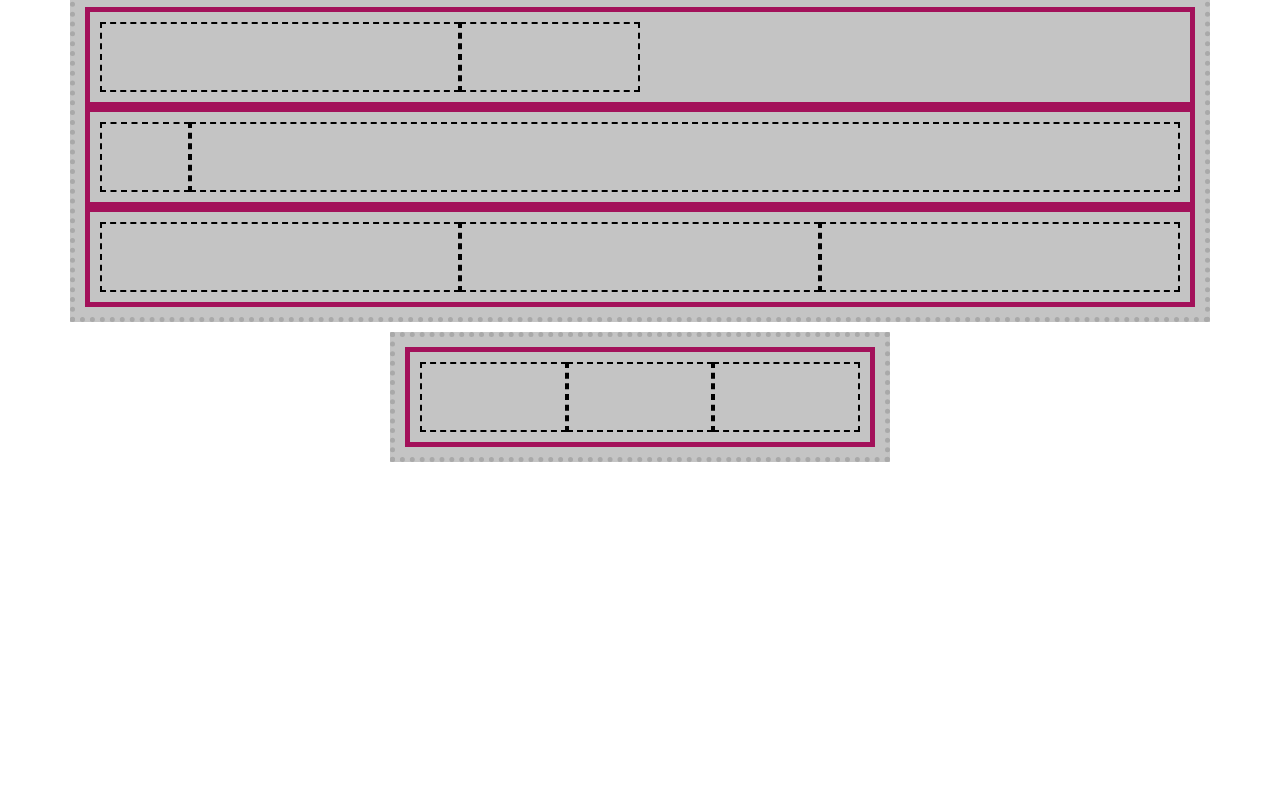
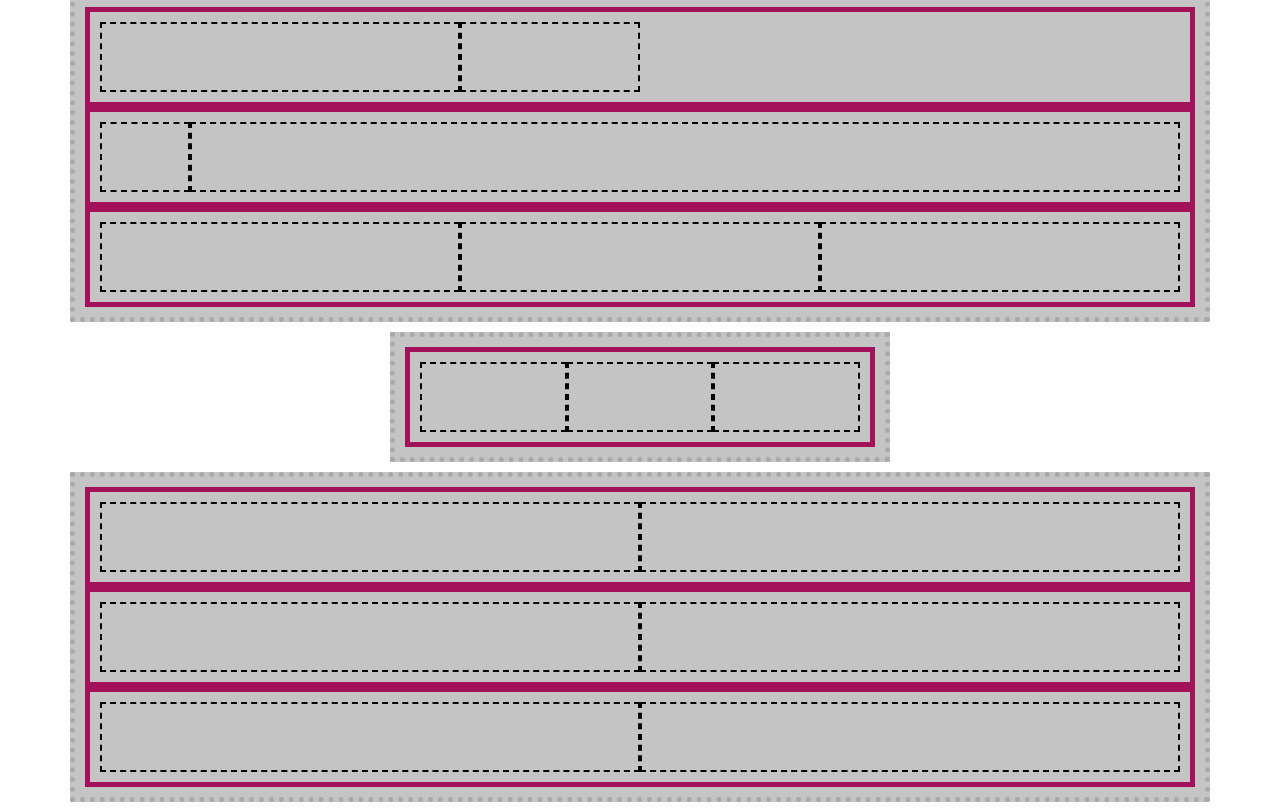
Before and after one commit to MaferRs/curso_bootstrap, a plain HTML site: page 3_layout/1_aulas/index.html in a window 1280 px wide. Shown: the part 1124-1936 px from the top of the page. Before the commit the page ends 1596 px from the top, so only its background shows below. Drawn offline with nearby package versions, Linux system fonts and the light colour scheme.

Commit message:
número máximo de colunas

```diff
--- a/3_layout/1_aulas/index.html
+++ b/3_layout/1_aulas/index.html
@@ -92,6 +92,24 @@
             <div class="col-4"></div>
         </div>
     </div>
+
+    <!--Limitação de Colunas-->
+    <div class="container">
+        <div class="row row-cols-2">
+            <div class="col"></div>
+            <div class="col"></div>
+        </div>
+        <div class="row row-cols-2">
+            <div class="col"></div>
+            <div class="col"></div>
+        </div>
+        <div class="row row-cols-2">
+            <div class="col"></div>
+            <div class="col"></div>
+        </div>
+
+    </div>
+
 </body>
 
 </html>
```
